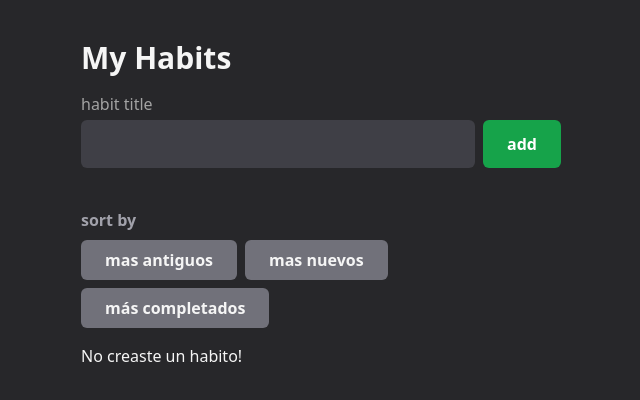
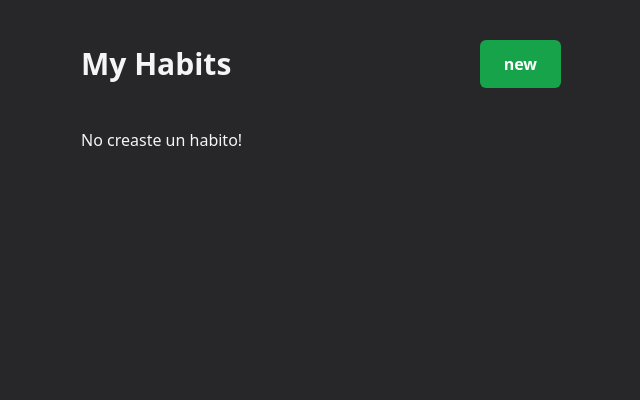
Before and after one commit to GuidoCarda/doguihabits, a React (Vite) app: page / in a window 1280 px wide. Shown: the top 400 px of the page, without its empty margins (319-959 px from the left). Built offline with nearby package versions, Linux system fonts and the light colour scheme.

Commit message:
HabitsSorting component, Toggle HabitForm show

```diff
--- a/src/App.jsx
+++ b/src/App.jsx
@@ -2,8 +2,11 @@ import "./App.css";
 import useHabitsStore, { useHabitsActions } from "./store/store";
 
 import { shallow } from "zustand/shallow";
+import { useState } from "react";
 
 function App() {
+  const [showHabitForm, setShowHabitForm] = useState(false);
+
   const habits = useHabitsStore((state) => state.habits);
 
   const { sortHabits } = useHabitsActions();
@@ -13,42 +16,26 @@ function App() {
     sortHabits(mode);
   };
 
+  const handleShowToggle = () => setShowHabitForm((prev) => !prev);
+
   return (
     <main className="min-h-screen bg-zinc-800">
       <section className="max-w-lg px-4 mx-auto py-10">
-        <h1 className="text-3xl mb-4 font-semibold text-neutral-100">
-          My Habits
-        </h1>
-        <HabitForm />
+        <div className="flex items-center justify-between mb-10">
+          <h1 className="text-3xl font-semibold text-neutral-100">My Habits</h1>
 
-        <div className="my-4  text-neutral-100">
-          <span className="block mb-2 font-semibold text-zinc-400">
-            sort by{" "}
-          </span>
-          <div className="flex flex-wrap items-center gap-2">
-            <button
-              id="older"
-              onClick={handleSort}
-              className="bg-zinc-500 h-10 px-6 font-semibold rounded-md"
-            >
-              mas antiguos
-            </button>
-            <button
-              id="newest"
-              onClick={handleSort}
-              className="bg-zinc-500 h-10 px-6 font-semibold rounded-md"
-            >
-              mas nuevos
-            </button>
-            <button
-              id="most-completed"
-              onClick={handleSort}
-              className="bg-zinc-500 h-10 px-6 font-semibold rounded-md"
-            >
-              más completados
-            </button>
-          </div>
+          <button
+            onClick={handleShowToggle}
+            className="h-12 w-min px-6 bg-green-600 text-white font-bold rounded-md"
+          >
+            {showHabitForm ? "close" : "new"}
+          </button>
         </div>
+
+        {showHabitForm && <HabitForm handleClose={handleShowToggle} />}
+
+        {habits.length > 1 && <HabitsSorting handleSort={handleSort} />}
+
         <ul className="text-neutral-100 flex flex-col gap-4">
           {Boolean(habits.length) ? (
             habits.map((habit) => (
@@ -107,7 +94,7 @@ const Habit = (props) => {
   );
 };
 
-const HabitForm = () => {
+const HabitForm = ({ handleClose }) => {
   const [input, setInput] = useHabitsStore(
     (state) => [state.input, state.setInput],
     shallow
@@ -118,10 +105,11 @@ const HabitForm = () => {
   const onClick = () => {
     if (!input.trim()) return alert("empty field");
     createHabit();
+    handleClose();
   };
 
   return (
-    <div className="flex gap-2 mb-10">
+    <div className="flex gap-2 my-6">
       <div className="w-full">
         <label htmlFor="habit" className="text-neutral-400 mb-1 block">
           habit title
@@ -144,4 +132,35 @@ const HabitForm = () => {
   );
 };
 
+const HabitsSorting = ({ handleSort }) => {
+  return (
+    <div className="my-4  text-neutral-100">
+      <span className="block mb-2 font-semibold text-zinc-400">sort by </span>
+      <div className="flex flex-wrap items-center gap-2">
+        <button
+          id="older"
+          onClick={handleSort}
+          className="bg-zinc-500 h-10 px-6 font-semibold rounded-md"
+        >
+          mas antiguos
+        </button>
+        <button
+          id="newest"
+          onClick={handleSort}
+          className="bg-zinc-500 h-10 px-6 font-semibold rounded-md"
+        >
+          mas nuevos
+        </button>
+        <button
+          id="most-completed"
+          onClick={handleSort}
+          className="bg-zinc-500 h-10 px-6 font-semibold rounded-md"
+        >
+          más completados
+        </button>
+      </div>
+    </div>
+  );
+};
+
 export default App;
```
